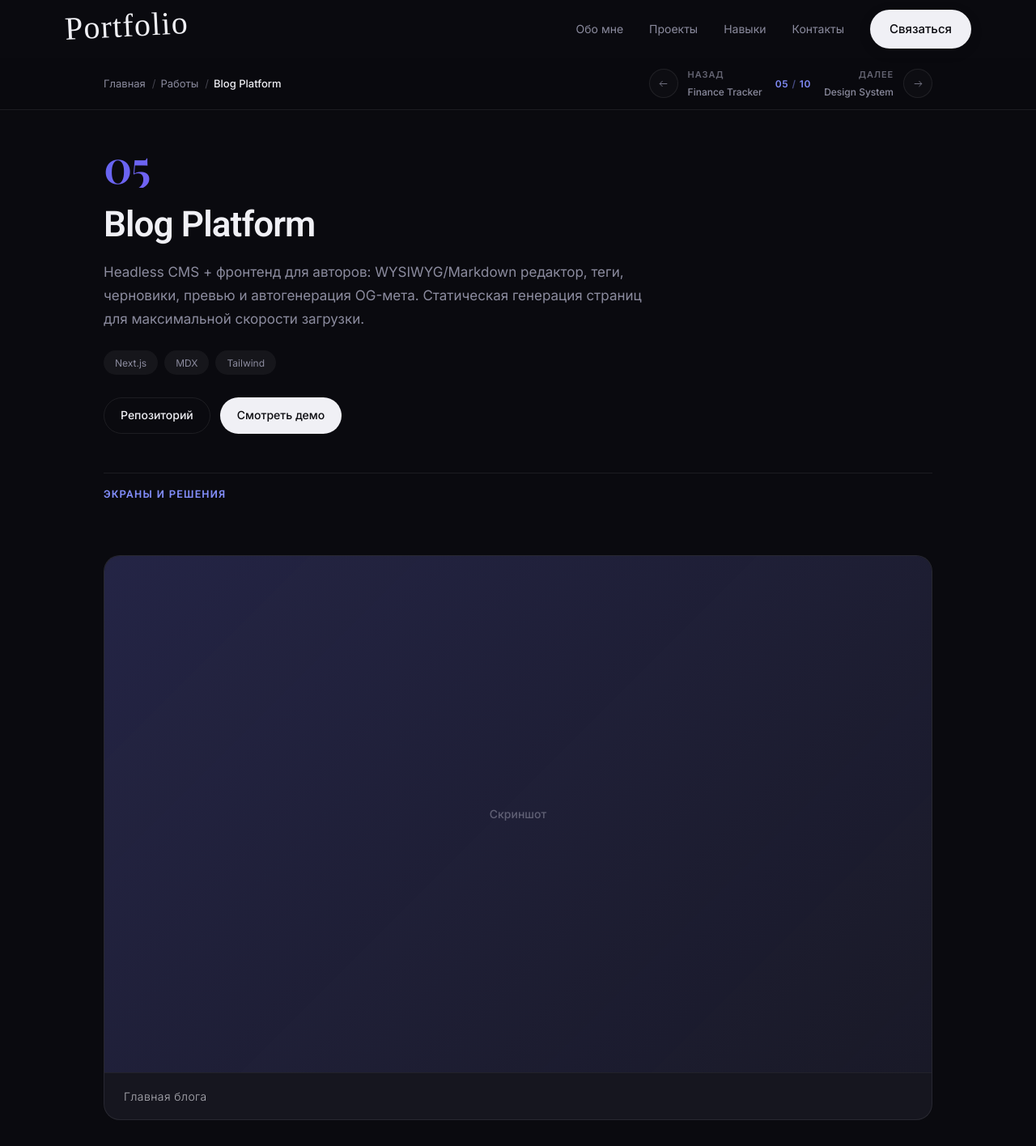
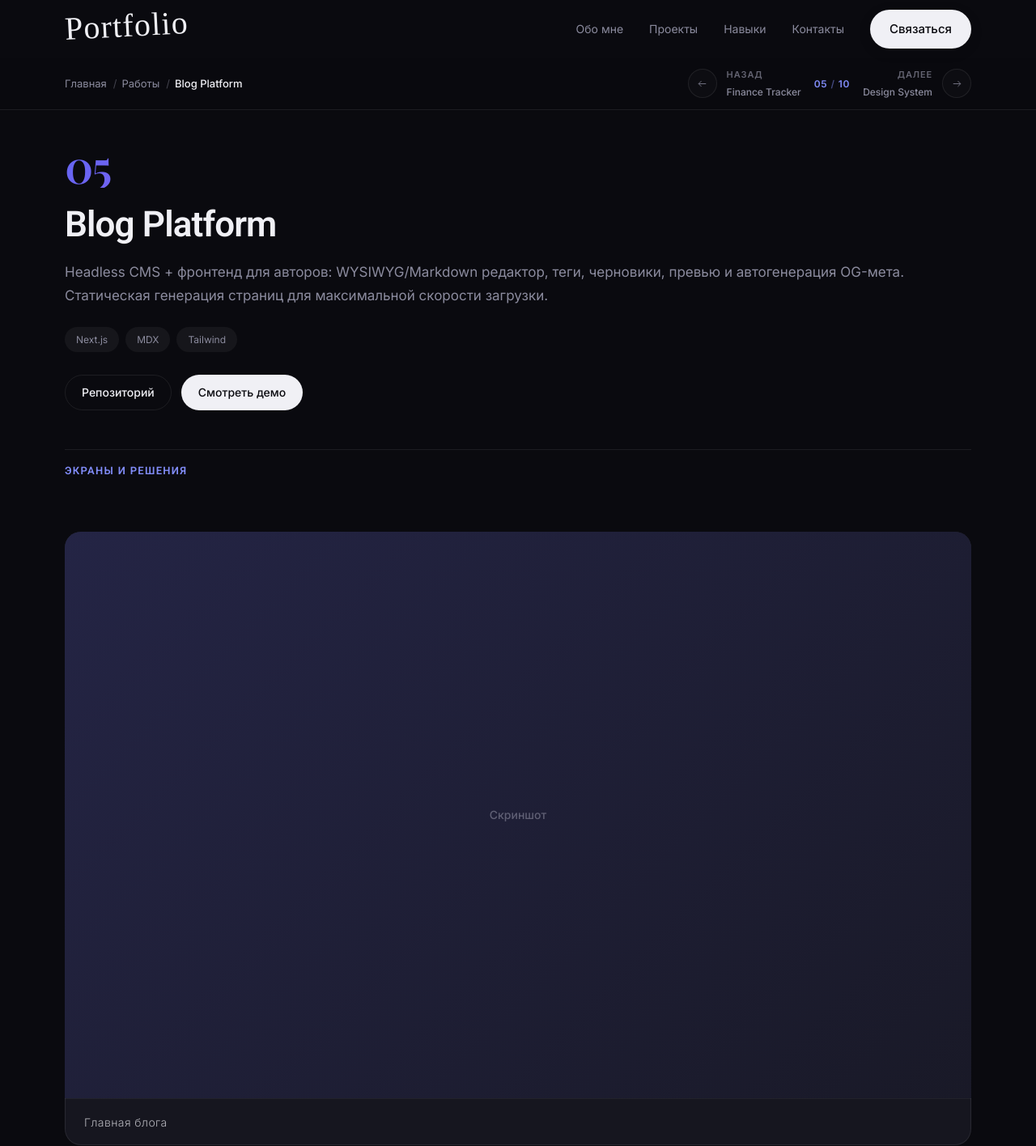
Before and after one commit to MarkovaDA/Portfolio, a React (Vite) app: page /projects/blog-platform in a window 1280 px wide. Shown: the top 1416 px of the page at 81% size. Built offline with nearby package versions, Linux system fonts and the light colour scheme; a web font is replaced by a local one.

Commit message:
Правка ширины заголовка

```diff
--- a/src/components/ProjectToolbar.tsx
+++ b/src/components/ProjectToolbar.tsx
@@ -23,7 +23,7 @@ export function ProjectToolbar({
 }: ProjectToolbarProps) {
   return (
     <div className="project-page__toolbar">
-      <div className="project-page__toolbar-inner">
+      <div className="container project-page__toolbar-inner">
         <nav className="breadcrumbs" aria-label="Хлебные крошки">
           <ol className="breadcrumbs__list">
             <li className="breadcrumbs__item">
--- a/src/index.css
+++ b/src/index.css
@@ -654,9 +654,6 @@ img {
   align-items: center;
   justify-content: space-between;
   gap: 1.5rem;
-  width: 80%;
-  max-width: none;
-  margin-inline: auto;
   min-height: var(--project-toolbar-h);
   padding: 0.75rem 0;
 }
@@ -791,17 +788,31 @@ img {
 }
 
 .project-page__layout {
+  display: flex;
+  flex-direction: column;
   width: 100%;
   min-height: calc(100vh - var(--header-h) - var(--project-toolbar-h));
 }
 
 .project-page__content {
-  width: 80%;
-  margin-inline: auto;
+  flex: 1;
+  display: flex;
+  flex-direction: column;
   padding: 2.5rem 0 4rem;
 }
 
+.project-page__article {
+  display: flex;
+  flex: 1;
+  flex-direction: column;
+  align-items: stretch;
+  width: 100%;
+  min-width: 0;
+}
+
 .project-intro {
+  width: 100%;
+  min-width: 0;
   padding-bottom: 3rem;
   margin-bottom: 1rem;
   border-bottom: 1px solid var(--border);
@@ -834,7 +845,6 @@ img {
   font-size: 1.0625rem;
   color: var(--text-muted);
   line-height: 1.7;
-  max-width: 65ch;
   margin-bottom: 1.5rem;
 }
 
@@ -901,14 +911,22 @@ img {
   display: flex;
   flex-direction: column;
   gap: 2rem;
+  width: 100%;
+  min-width: 0;
+  margin-block: auto;
 }
 
 .project-slot {
+  width: 100%;
+  max-width: 100%;
+  min-width: 0;
   margin: 0;
-  border: 1px solid var(--border);
+  border: none;
   border-radius: var(--radius-lg);
   overflow: hidden;
   background: var(--bg-card);
+  box-shadow: inset 0 0 0 1px var(--border);
+  box-sizing: border-box;
 }
 
 .project-slot__frame {
@@ -1257,11 +1275,6 @@ img {
     max-width: 100%;
   }
 
-  .project-page__toolbar-inner,
-  .project-page__content {
-    width: min(80%, 100% - 2rem);
-  }
-
   .project-page__content {
     padding: 2rem 0 3rem;
   }
--- a/src/pages/ProjectPage.tsx
+++ b/src/pages/ProjectPage.tsx
@@ -80,7 +80,8 @@ export function ProjectPage() {
         />
 
         <div className="project-page__layout">
-          <div className="project-page__content">
+          <div className="container project-page__content">
+            <div className="project-page__article">
               <ProjectIntro project={project} index={currentIndex} />
 
               <section className="project-page__slots" aria-label="Экраны проекта">
@@ -91,6 +92,7 @@ export function ProjectPage() {
               </section>
             </div>
           </div>
+        </div>
       </main>
     </Layout>
   )
```
Lines whose indentation alone changed are shown as unchanged.
